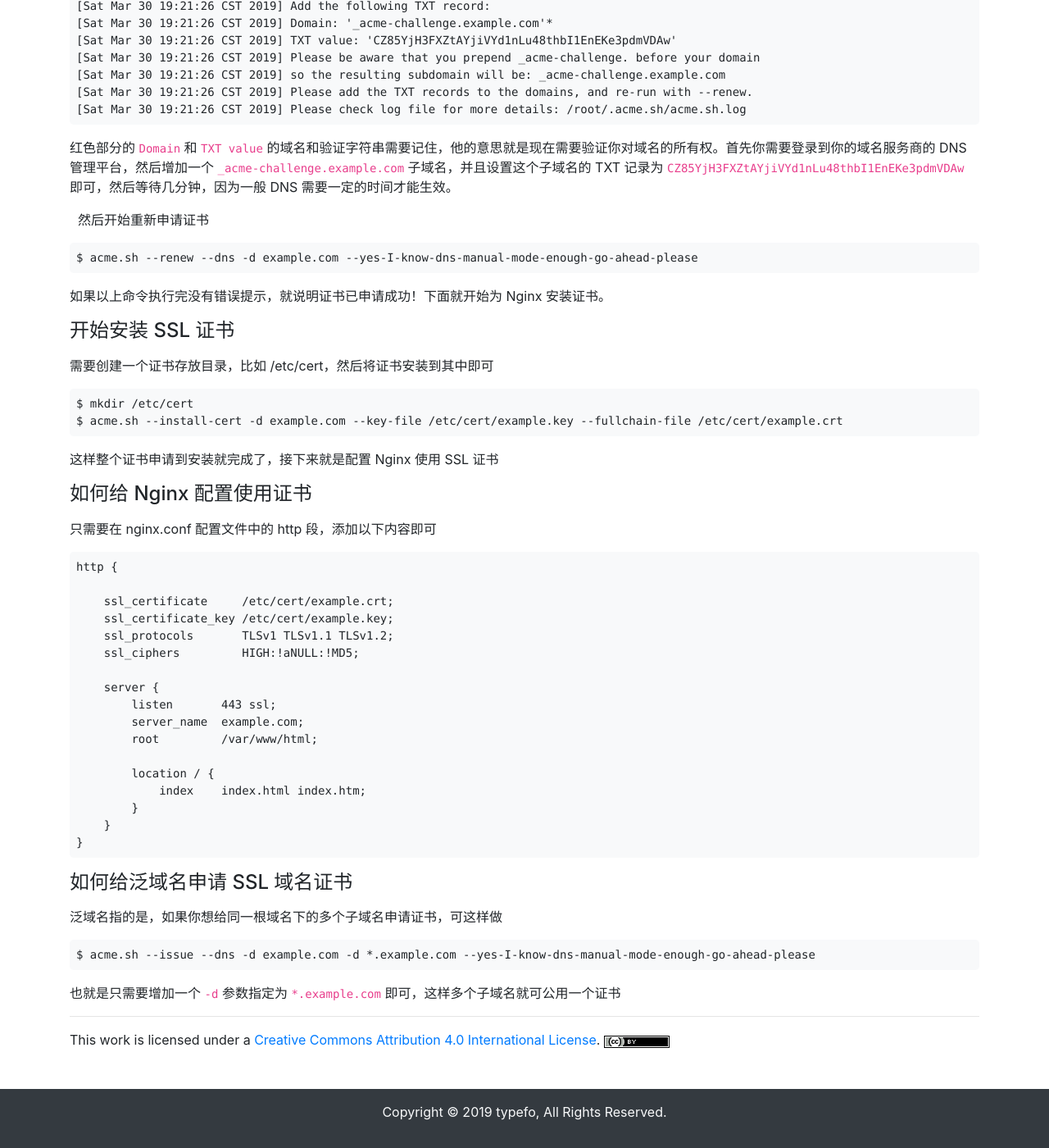
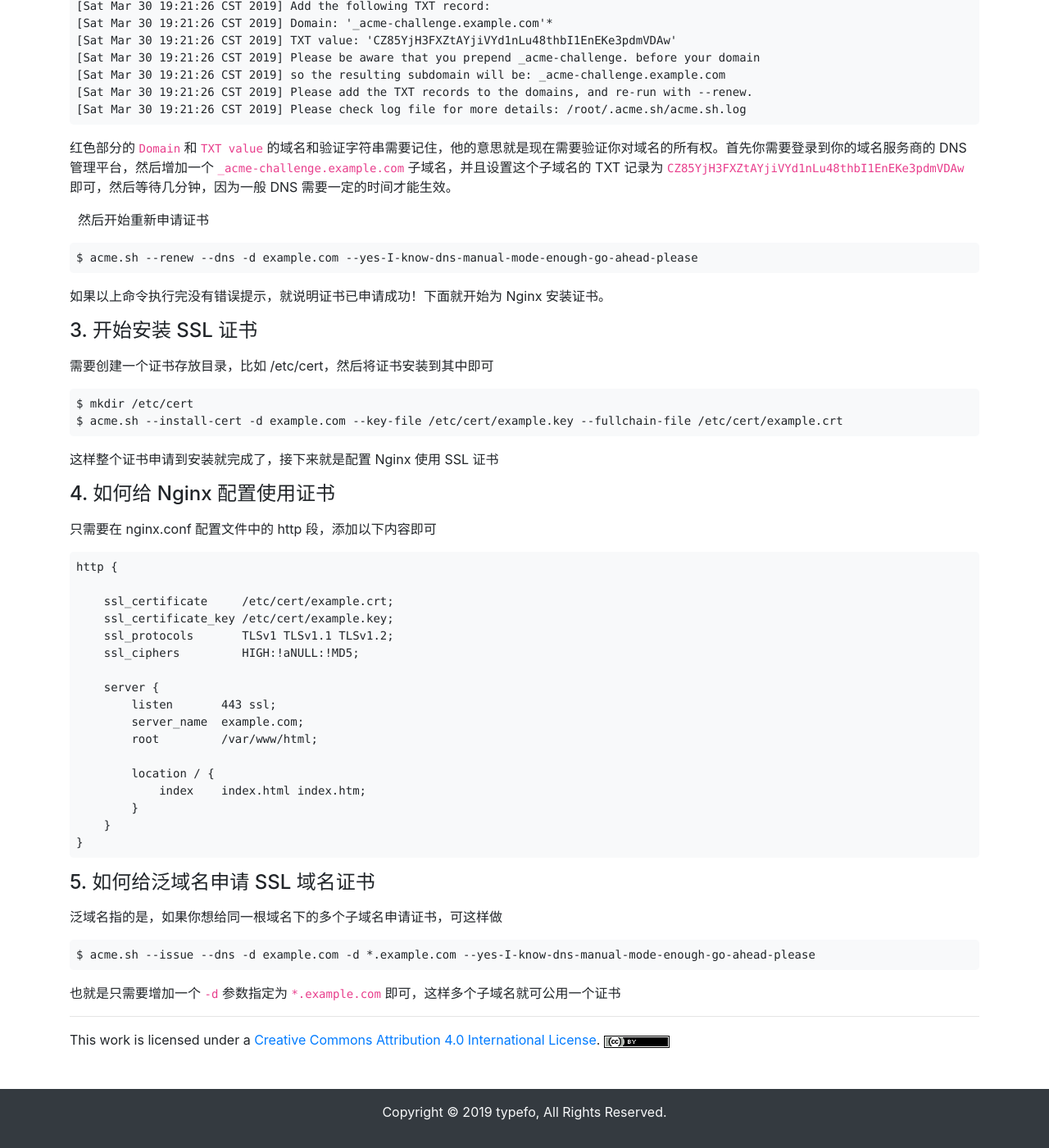
Before and after one commit to ehsud/blog, a Jekyll site: the page built from nginx/how-to-use-let's-encryption-certificate.md, in a window 1280 px wide and 1400 px high, scrolled down 1036 px. Shown: the whole window at 82% size. Built offline with Jekyll 4.4.1, drawn with Linux system fonts in a browser that asks for light colours.

Commit message:
updated some files

````diff
--- a/nginx/how-to-use-let's-encryption-certificate.md
+++ b/nginx/how-to-use-let's-encryption-certificate.md
@@ -64,7 +64,7 @@ $ acme.sh --renew --dns -d example.com --yes-I-know-dns-manual-mode-enough-go-ah
 
 如果以上命令执行完没有错误提示，就说明证书已申请成功！下面就开始为 Nginx 安装证书。
 
-### 开始安装 SSL 证书
+### 3. 开始安装 SSL 证书
 
 需要创建一个证书存放目录，比如 /etc/cert，然后将证书安装到其中即可
 
@@ -75,7 +75,7 @@ $ acme.sh --install-cert -d example.com --key-file /etc/cert/example.key --fullc
 
 这样整个证书申请到安装就完成了，接下来就是配置 Nginx 使用 SSL 证书
 
-### 如何给 Nginx 配置使用证书
+### 4. 如何给 Nginx 配置使用证书
 
 只需要在 nginx.conf 配置文件中的 http 段，添加以下内容即可
 
@@ -99,7 +99,7 @@ http {
 }
 ```
 
-### 如何给泛域名申请  SSL 域名证书
+### 5. 如何给泛域名申请  SSL 域名证书
 
 泛域名指的是，如果你想给同一根域名下的多个子域名申请证书，可这样做
 
````
